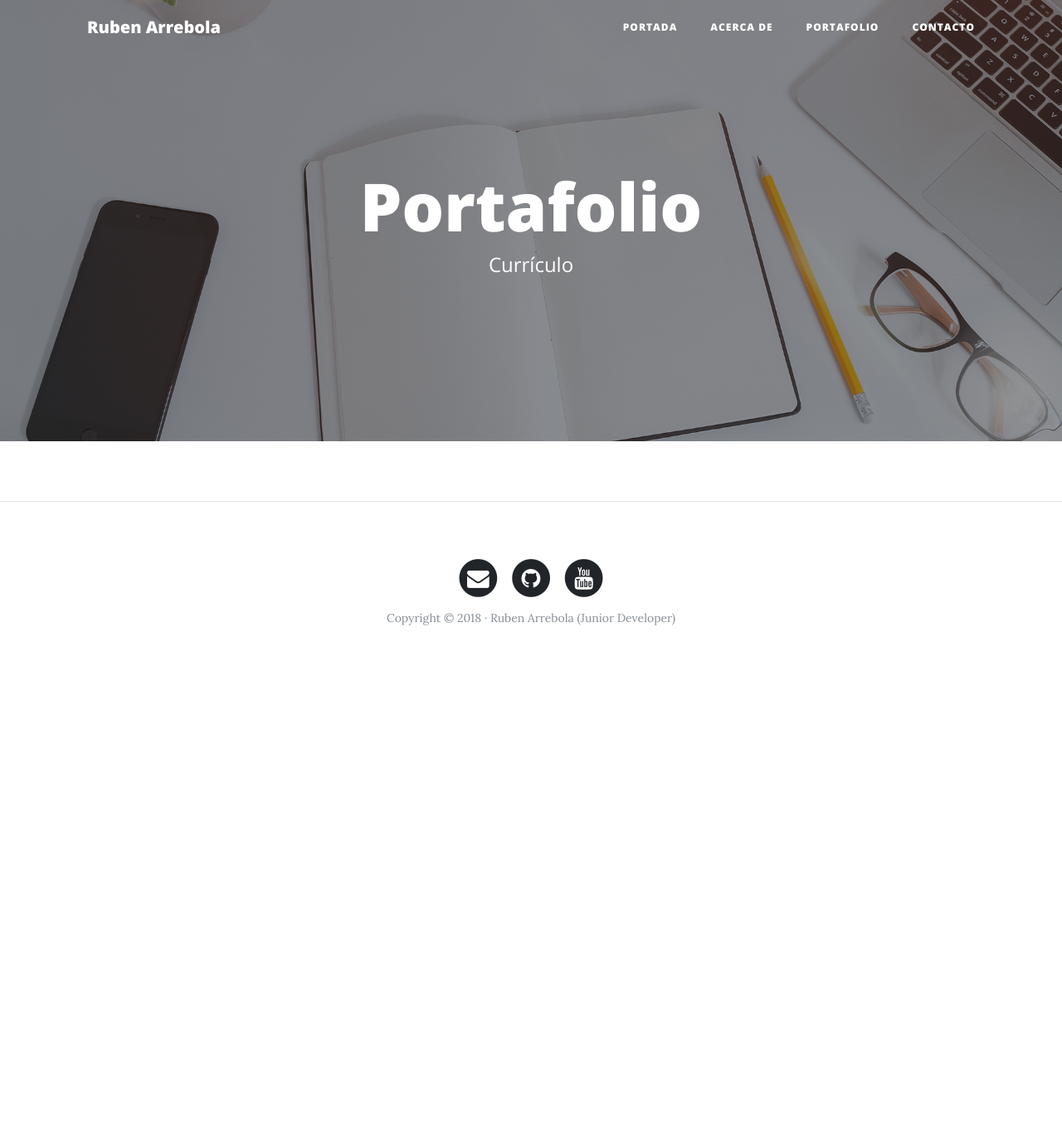
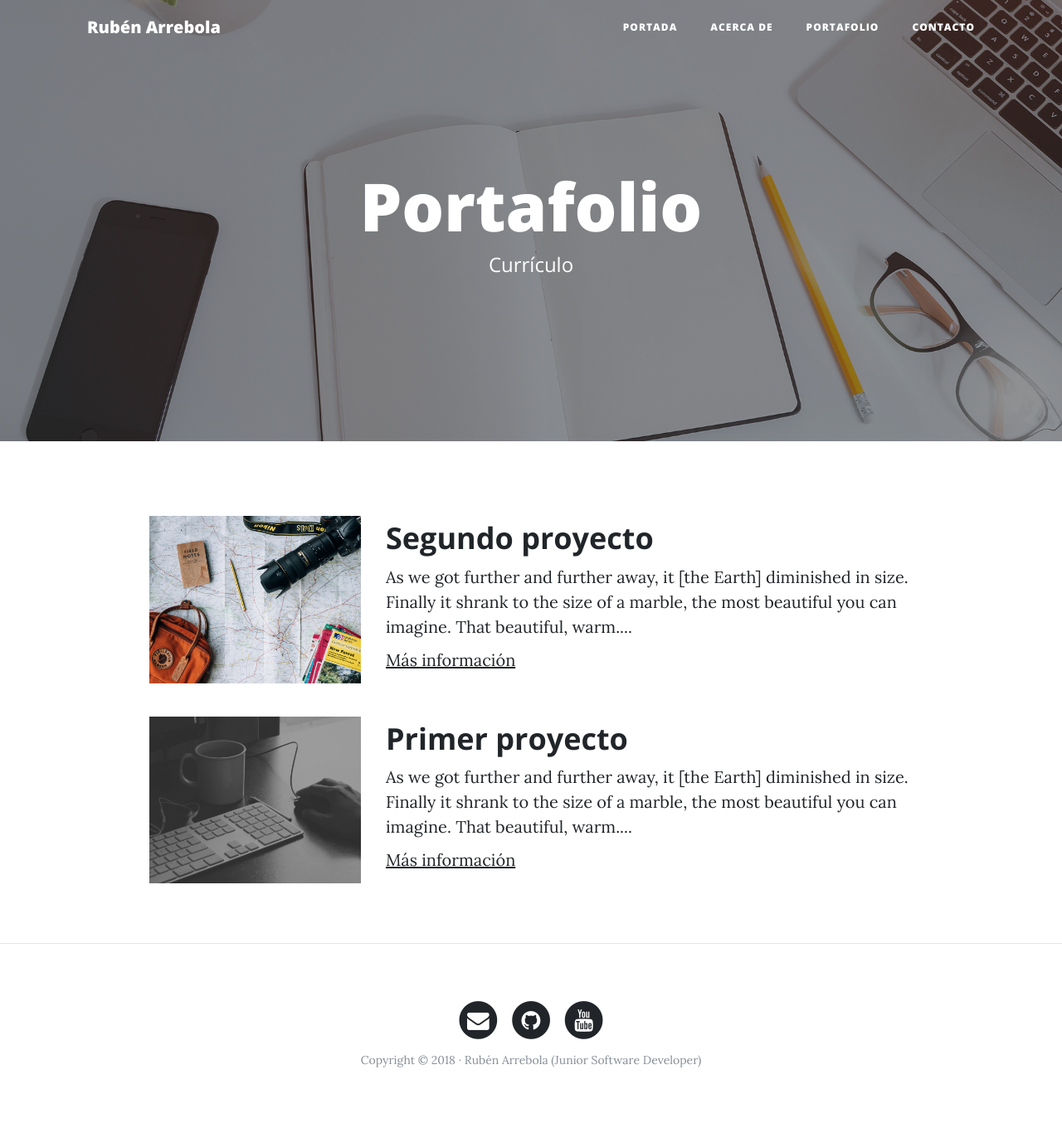
Before and after one commit to ruben69695/django-course, a Django app: page /portfolio/ in a window 1280 px wide. Shown: the whole page at 83% size. Before the commit the page ends 754 px from the top, so only its background shows below. Run offline with Django 3.2, Linux system fonts and the light colour scheme; some libraries are stand-ins or nearby versions.

Commit message:
Portfolio base completado

```diff
--- a/2-Web_Personal/webpersonal/core/templates/core/base.html
+++ b/2-Web_Personal/webpersonal/core/templates/core/base.html
@@ -6,7 +6,7 @@
     <meta charset="utf-8">
     <meta name="viewport" content="width=device-width, initial-scale=1, shrink-to-fit=no">
 
-    <title>{% block title %}{% endblock %} | Ruben Arrebola</title>
+    <title>{% block title %}{% endblock %} | Rubén Arrebola</title>
 
     <!-- Estilos y fuentes del template  -->
     {% load static %}
@@ -23,7 +23,7 @@
     <!-- Navegación -->
     <nav class="navbar navbar-expand-lg navbar-light fixed-top" id="mainNav">
       <div class="container">
-        <a class="navbar-brand" href="index.html">Ruben Arrebola</a>
+        <a class="navbar-brand" href="{% url 'home' %}">Rubén Arrebola</a>
         <button class="navbar-toggler navbar-toggler-right" type="button" data-toggle="collapse" data-target="#navbarResponsive" aria-controls="navbarResponsive" aria-expanded="false" aria-label="Toggle navigation">
           Menú
           <i class="fa fa-bars"></i>
@@ -62,11 +62,11 @@
     </header>
 
     <!-- Contenido -->
-    {% block content %}{% endblock %}
+    <div class="container">
+      {% block content %}{% endblock %}
+    </div>
 
-    {% if request.path == '/portfolio/' or request.path == '/contact/' or request.path == '/about-me/' %}
-    <hr>
-    {% endif %}
+    {% if request.path != '/' %} <hr> {% endif %}
     <!-- Pié de página -->
     <footer>
       <div class="container">
@@ -82,7 +82,7 @@
                 </a>
               </li>
               <li class="list-inline-item">
-                <a href="#">
+                <a href="https://github.com/ruben69695">
                   <span class="fa-stack fa-lg">
                     <i class="fa fa-circle fa-stack-2x"></i>
                     <i class="fa fa-github fa-stack-1x fa-inverse"></i>
@@ -98,7 +98,7 @@
                 </a>
               </li>
             </ul>
-            <p class="copyright text-muted">Copyright &copy; 2018 · Ruben Arrebola (Junior Developer) </p>
+            <p class="copyright text-muted">Copyright &copy; 2018 · Rubén Arrebola (Junior Software Developer) </p>
           </div>
         </div>
       </div>
--- a/2-Web_Personal/webpersonal/core/templates/core/portfolio.html
+++ b/2-Web_Personal/webpersonal/core/templates/core/portfolio.html
@@ -10,4 +10,25 @@
 {% endblock %}
 
 {% block content %}
+<div class="row project">
+    <div class="col-lg-3 col-md-4 offset-lg-1">
+        <img class="img-fluid" src="{% static 'core/img/about-bg.jpg' %}" alt="">
+    </div>
+    <div class="col-lg-7 col-md-8">
+        <h2 class="section-heading title">Segundo proyecto</h2>
+        <p>As we got further and further away, it [the Earth] diminished in size. Finally it shrank to the size of a marble, the most beautiful you can imagine. That beautiful, warm....</p>
+        <p><a href="http://google.com">Más información</a></p>
+    </div>
+</div>
+<!-- Proyecto -->
+<div class="row project">
+    <div class="col-lg-3 col-md-4 offset-lg-1">
+        <img class="img-fluid" src="{% static 'core/img/home-bg.jpg' %}" alt="">
+    </div>
+    <div class="col-lg-7 col-md-8">
+        <h2 class="section-heading title">Primer proyecto</h2>
+        <p>As we got further and further away, it [the Earth] diminished in size. Finally it shrank to the size of a marble, the most beautiful you can imagine. That beautiful, warm....</p>
+        <p><a href="http://google.com">Más información</a></p>
+    </div>
+</div>
 {% endblock %}
```
Also changed, not shown: 2-Web_Personal/webpersonal/core/templates/core/about-me.html (+10 -0 lines), 2-Web_Personal/webpersonal/core/templates/core/contact.html (+8 -0 lines), 2-Web_Personal/webpersonal/core/templates/core/home.html (+4 -4 lines).
